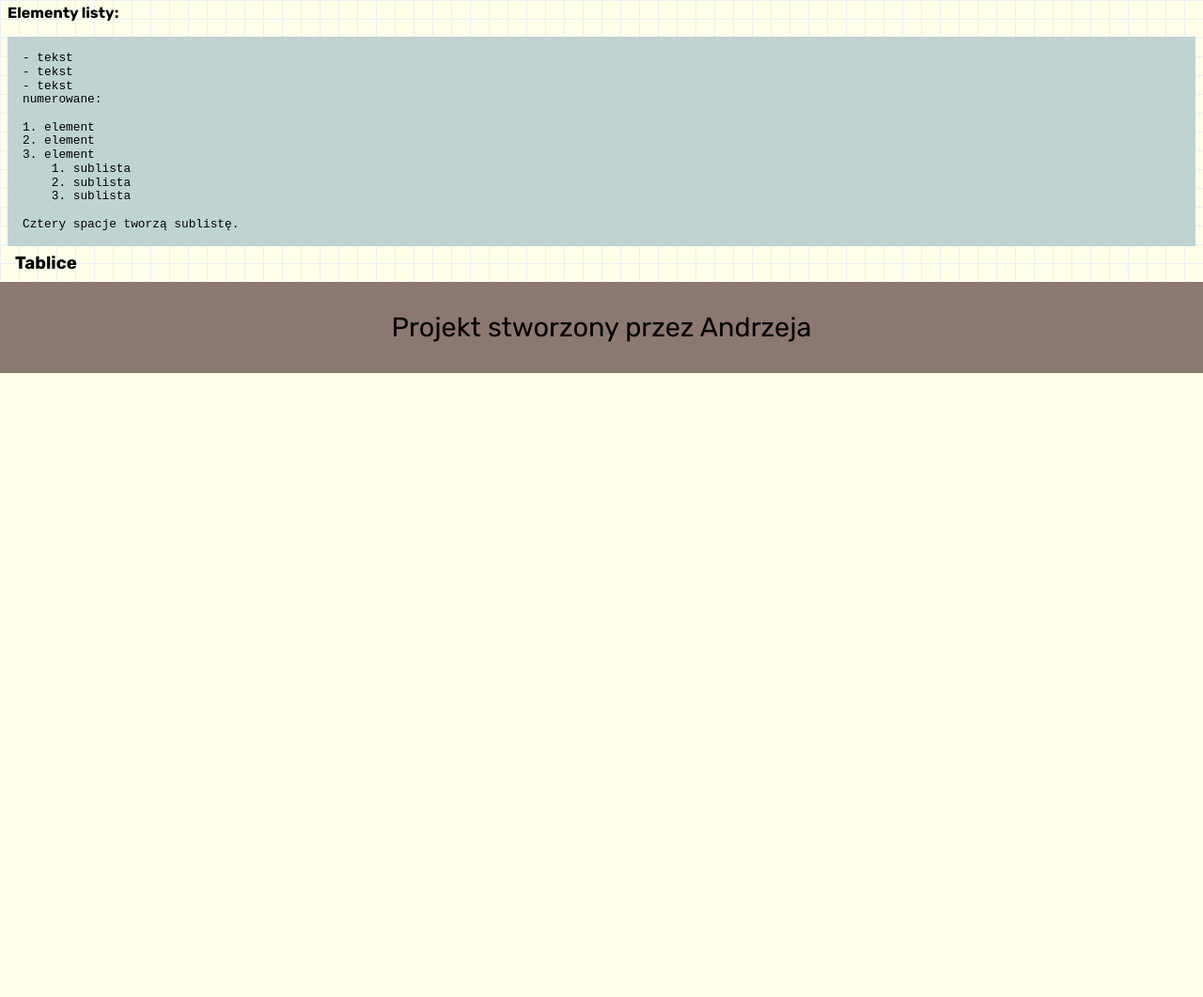
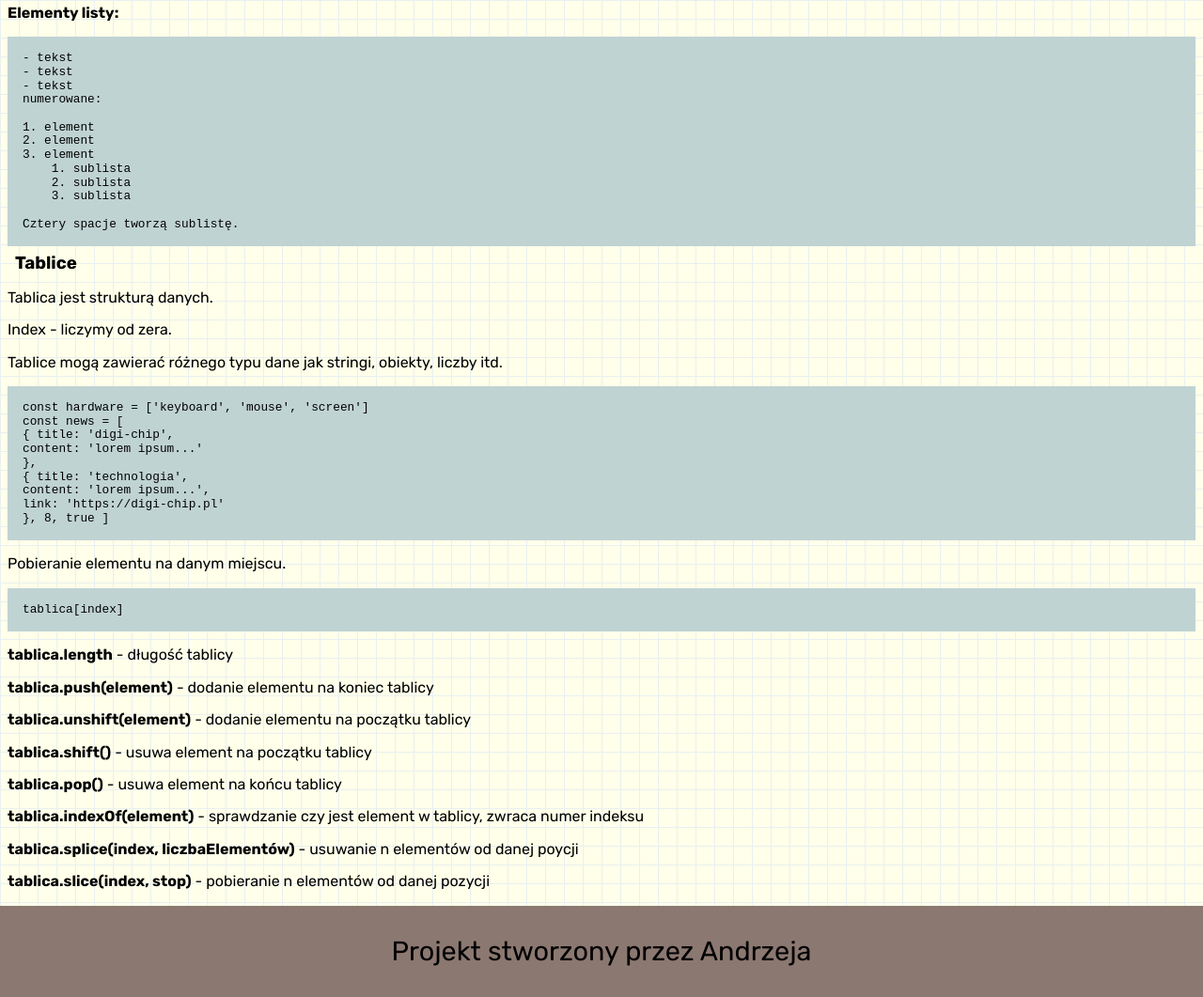
Before and after one commit to Andrzej-Jablonski-project/Jak-ucze-sie-frontendu-gulp, a website: page src/content/seventhWeek.html in a window 1280 px wide. Shown: the part 2380-3441 px from the top of the page at 94% size. Before the commit the page ends 2777 px from the top, so only its background shows below. Drawn offline with nearby package versions, Linux system fonts and the light colour scheme; files that its build step writes are made by us from their sources; files whose address does not match are found by name.

Commit message:
feat: Adds structure HTML/content to file seventhWeek.html

```diff
--- a/src/content/seventhWeek.html
+++ b/src/content/seventhWeek.html
@@ -216,6 +216,38 @@
                 </section>
                 <section class="section" id="arrays">
                     <h3 class="section__header">Tablice</h3>
+                    <p class="section__paragraph">Tablica jest strukturą danych.</p>
+                    <p class="section__paragraph">Index - liczymy od zera.</p>
+                    <p class="section__paragraph">Tablice mogą zawierać różnego typu dane jak stringi, obiekty, liczby
+                        itd.</p>
+                    <code class="section__code">const hardware = ['keyboard', 'mouse', 'screen'] <br>
+                        const news = [ <br>
+                        { title: 'digi-chip', <br>
+                        content: 'lorem ipsum...' <br>
+                        }, <br>
+                        { title: 'technologia', <br>
+                        content: 'lorem ipsum...', <br>
+                        link: 'https://digi-chip.pl' <br>
+                        },
+                        8, true
+                        ]
+                    </code>
+                    <p class="section__paragraph">Pobieranie elementu na danym miejscu.</p>
+                    <code class="section__code">tablica[index]</code>
+                    <p class="section__paragraph"><strong>tablica.length</strong> - długość tablicy</p>
+                    <p class="section__paragraph"><strong>tablica.push(element)</strong> - dodanie elementu na koniec
+                        tablicy</p>
+                    <p class="section__paragraph"><strong>tablica.unshift(element)</strong> - dodanie elementu na
+                        początku tablicy</p>
+                    <p class="section__paragraph"><strong>tablica.shift()</strong> - usuwa element na początku tablicy
+                    </p>
+                    <p class="section__paragraph"><strong>tablica.pop()</strong> - usuwa element na końcu tablicy</p>
+                    <p class="section__paragraph"><strong>tablica.indexOf(element)</strong> - sprawdzanie czy jest
+                        element w tablicy, zwraca numer indeksu</p>
+                    <p class="section__paragraph"><strong>tablica.splice(index, liczbaElementów)</strong> - usuwanie n
+                        elementów od danej poycji</p>
+                    <p class="section__paragraph"><strong>tablica.slice(index, stop)</strong> - pobieranie n elementów
+                        od danej pozycji</p>
                 </section>
             </div>
         </article>
```
